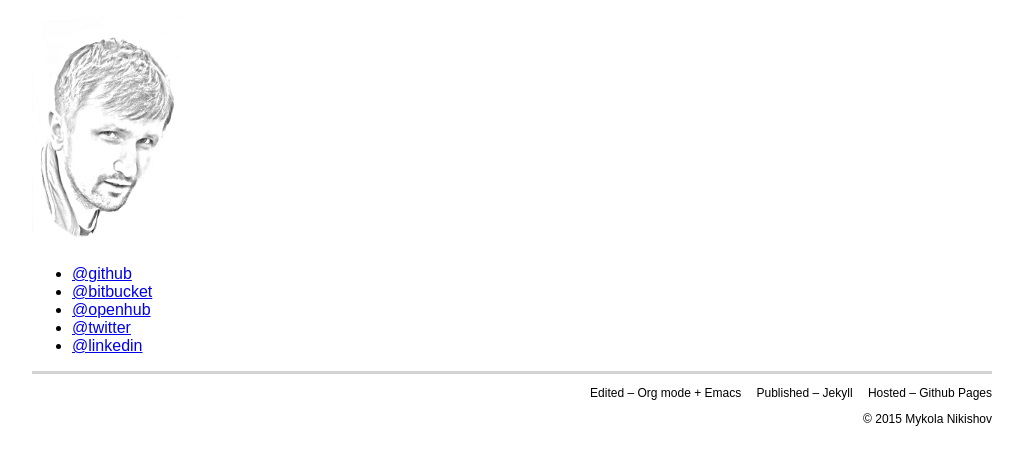
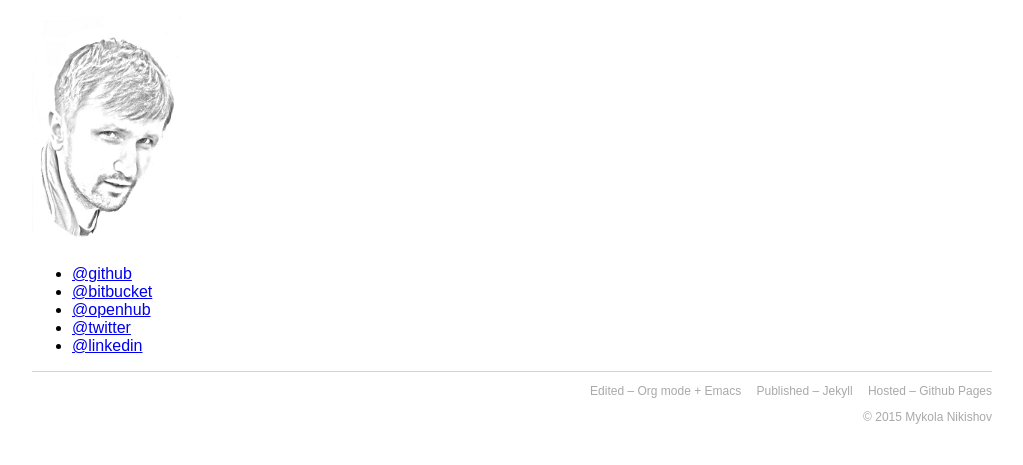
Before and after one commit to manandbytes/manandbytes.github.com, a Jekyll site: the page built from index.md, in a window 1280 px wide. Shown: the top 465 px of the page, without its empty margins (128-1151 px from the left). Built offline with Jekyll 4.4.1, drawn with Linux system fonts in a browser that asks for light colours.

Commit message:
Dim footer a little bit

```diff
--- a/css/main.css
+++ b/css/main.css
@@ -15,12 +15,14 @@ body {
 }
 
 #main {
-    border-bottom: solid lightgrey;
 }
 
 #footer {
+    margin-top: 1rem;
     text-align: right;
     font-size: 0.75rem;
+    color: darkgrey;
+    border-top: 1px solid lightgrey;
 }
 
 #footer ul li {
```
